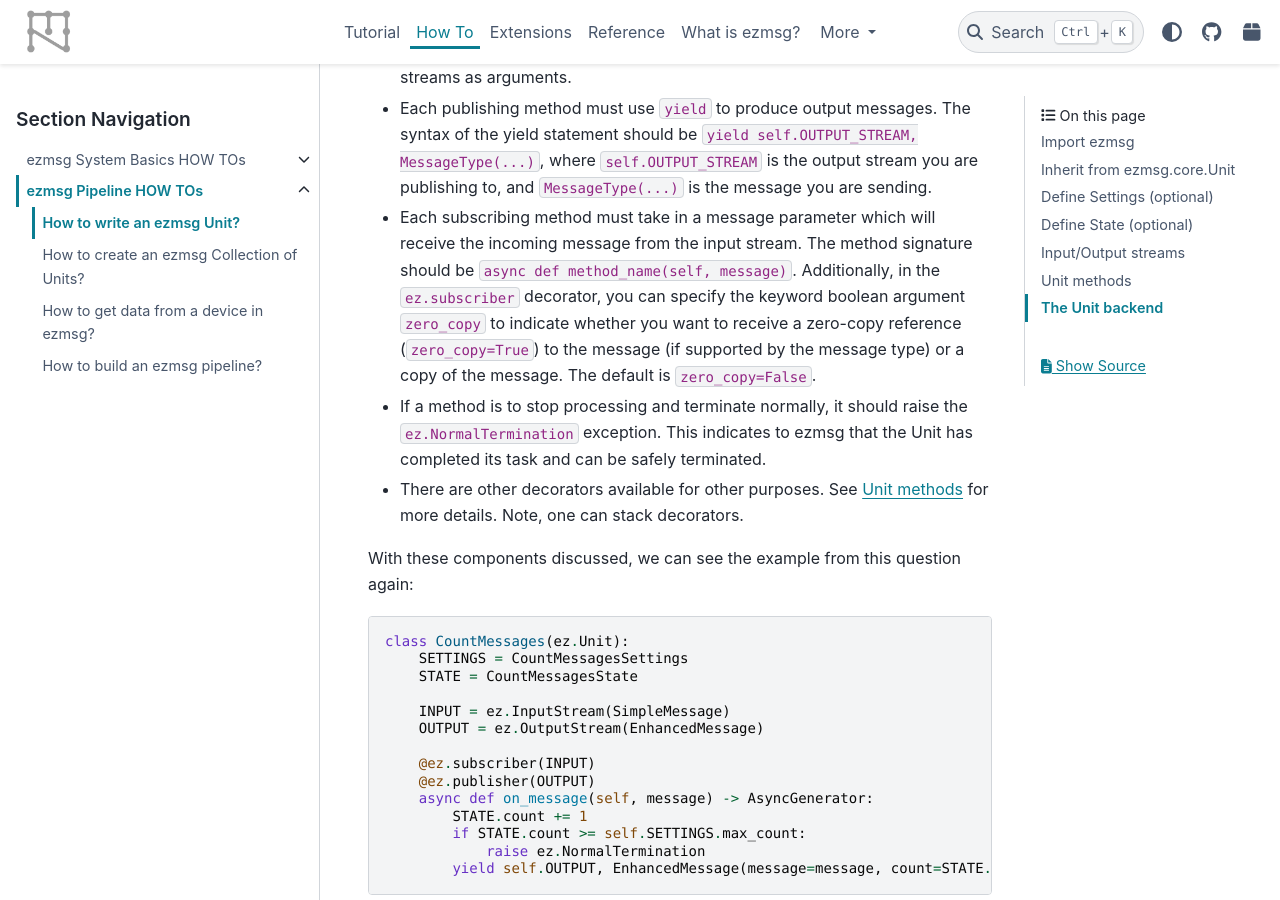
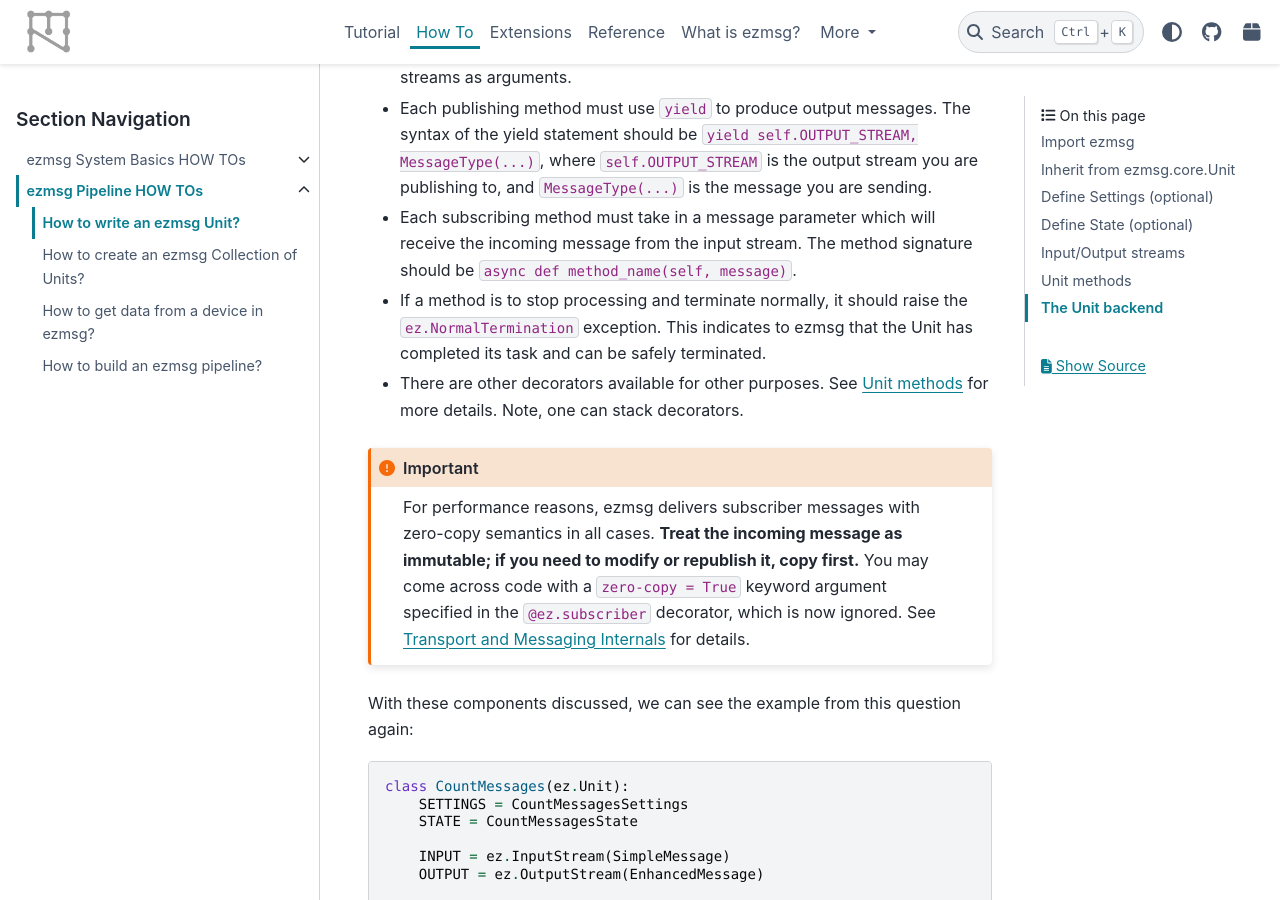
Before and after one commit to ezmsg-org/ezmsg-org.github.io, a Sphinx documentation site: the page built from docs/source/how-tos/pipeline/unit.rst, in a window 1280 px wide and 900 px high, scrolled down 5921 px. Built offline with Sphinx 7.4.7 and the PyData theme 0.15.4, drawn with Linux system fonts in a browser that asks for light colours.

Commit message:
zero-copy semantics

```diff
--- a/docs/source/explanations/content-explanations.rst
+++ b/docs/source/explanations/content-explanations.rst
@@ -10,7 +10,10 @@
 
     ezmsg-design
     low-level-api
+    transport-messaging-internals
     axisarray
+
+.. important:: `ezmsg` delivers subscriber messages with zero-copy semantics in all cases. Treat incoming messages as immutable, and copy data before mutating or republishing. See :doc:`transport-messaging-internals` for details and examples.
 
 Other ways to learn about `ezmsg` include following our :doc:`Tutorial <../tutorials/content-tutorials>`, checking the list of :doc:`HOW TO pages <../how-tos/content-howtos>` and the :doc:`reference documentation <../reference/content-reference>`.
 
--- a/docs/source/explanations/low-level-api.rst
+++ b/docs/source/explanations/low-level-api.rst
@@ -16,10 +16,11 @@
 - A **publisher** can send messages to **many subscribers**.
 - A **subscriber** can listen to **many publishers**.
 - **Channels** route messages between publishers and subscribers; they are **created and managed automatically** when you connect endpoints.
-- Messages can be any Python object. `AxisArray` is optional, not required.
+- Messages can be any Python object. `AxisArray` is optional, not required (but strongly encouraged when it is a good fit).
 
 The low-level API gives you direct access to these primitives. You decide **when** to publish, **how** to receive, and **how** to schedule your own control flow. This makes the low-level API a good fit when you want to integrate messaging into an existing application structure instead of adopting the full `ezmsg` pipeline runtime.
 
+For a detailed breakdown of runtime components, transport selection, backpressure, and zero-copy semantics, see :doc:`transport-messaging-internals`.
 
 |ezmsg_logo_small| Relationship to the High-level API
 ******************************************************
@@ -46,6 +47,8 @@
 - You benefit from the pipeline tooling (graph visualization, CLI integration, etc.).
 - You want a structured way to scale across threads/processes without managing it yourself.
 
+.. important:: The low-level API is not any more performant than the high-level API.  There is no meaningful performance hit when using the high-level API.
+
 
 |ezmsg_logo_small| Examples
 ********************************
--- a/docs/source/how-tos/pipeline/unit.rst
+++ b/docs/source/how-tos/pipeline/unit.rst
@@ -177,9 +177,11 @@
 - Each method must be asynchronous to allow for non-blocking message processing. This means that each method must be defined with the ``async def`` keywords, not ``def``.
 - Each method should be decorated with the appropriate decorators (see :ref:`decorators`). The most important decorators are ``@ez.subscriber`` and ``@ez.publisher``, which are used to subscribe to input streams and publish to output streams, respectively. These two decorators should take the relevant streams as arguments.
 - Each publishing method must use ``yield`` to produce output messages. The syntax of the yield statement should be ``yield self.OUTPUT_STREAM, MessageType(...)``, where ``self.OUTPUT_STREAM`` is the output stream you are publishing to, and ``MessageType(...)`` is the message you are sending.
-- Each subscribing method must take in a message parameter which will receive the incoming message from the input stream. The method signature should be ``async def method_name(self, message)``. Additionally, in the ``ez.subscriber`` decorator, you can specify the keyword boolean argument ``zero_copy`` to indicate whether you want to receive a zero-copy reference (``zero_copy=True``) to the message (if supported by the message type) or a copy of the message. The default is ``zero_copy=False``.
+- Each subscribing method must take in a message parameter which will receive the incoming message from the input stream. The method signature should be ``async def method_name(self, message)``.
 - If a method is to stop processing and terminate normally, it should raise the ``ez.NormalTermination`` exception. This indicates to ezmsg that the Unit has completed its task and can be safely terminated.
 - There are other decorators available for other purposes. See :ref:`decorators` for more details. Note, one can stack decorators.
+
+.. important:: For performance reasons, ezmsg delivers subscriber messages with zero-copy semantics in all cases. **Treat the incoming message as immutable; if you need to modify or republish it, copy first.** You may come across code with a ``zero-copy = True`` keyword argument specified in the ``@ez.subscriber`` decorator, which is now ignored. See :doc:`../../explanations/transport-messaging-internals` for details.
 
 With these components discussed, we can see the example from this question again:
 
```
Also changed, not shown: docs/source/explanations/transport-messaging-internals.rst (added, +85 -0 lines).
